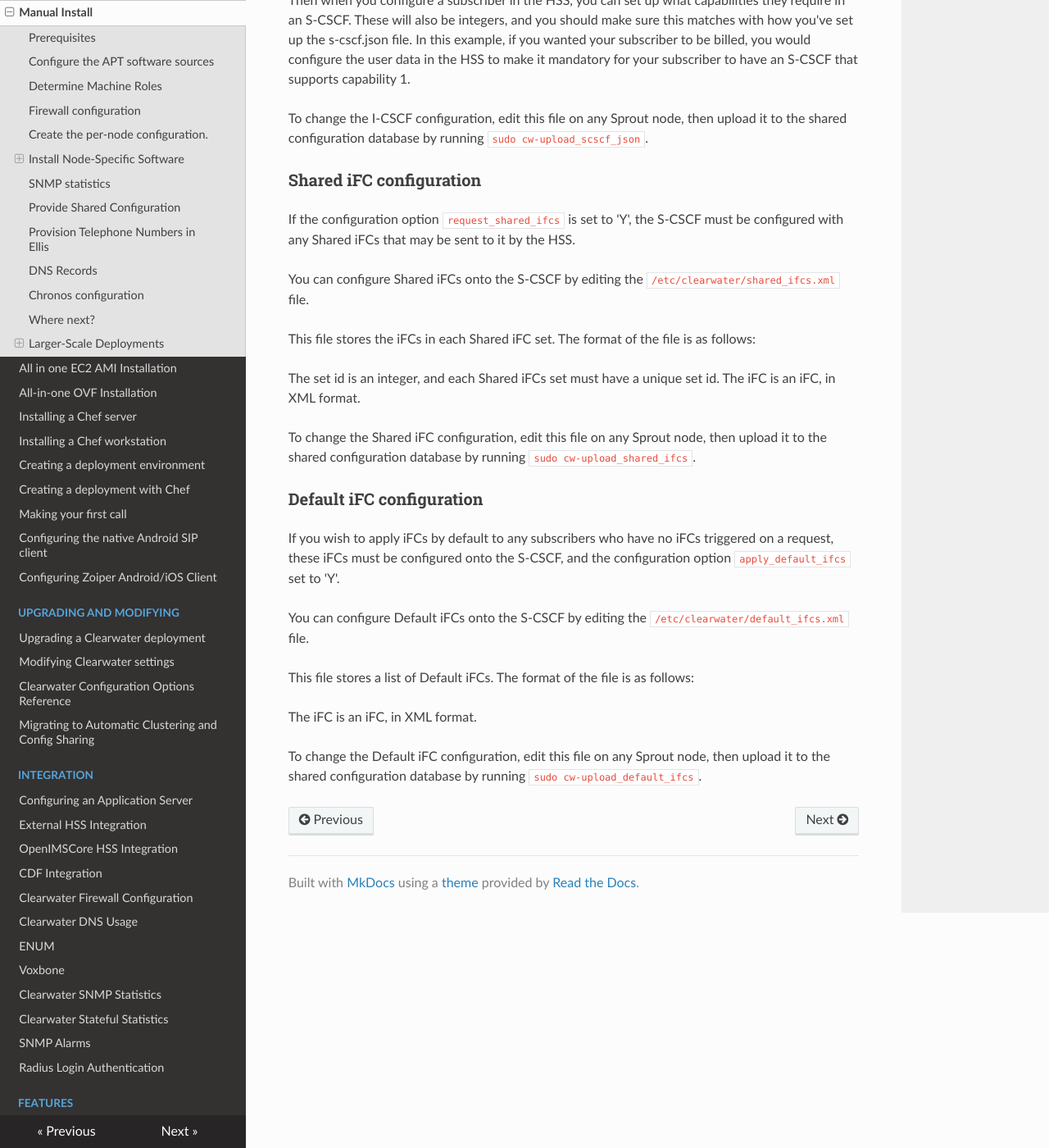
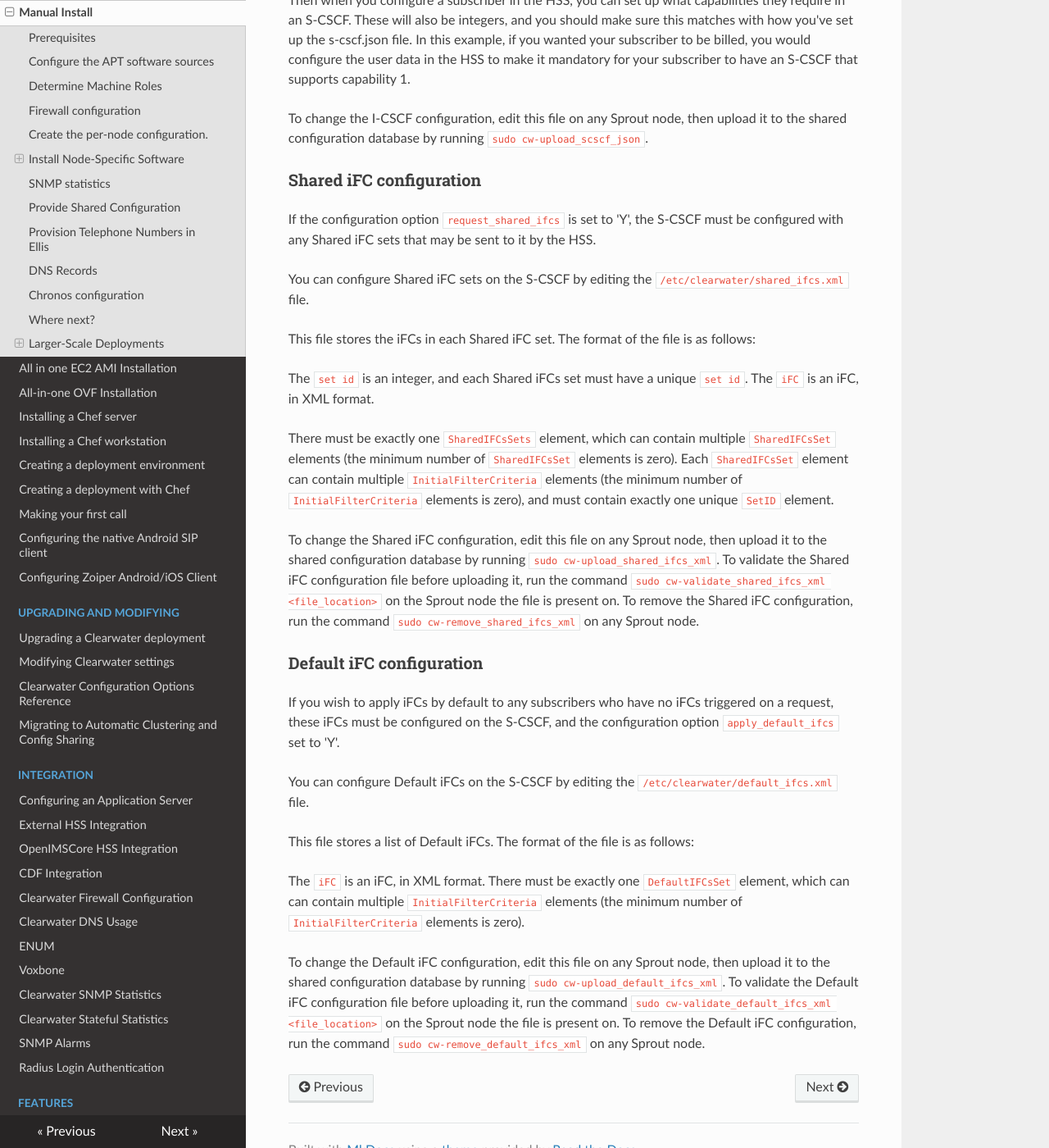
Before and after one commit to Metaswitch/clearwater-readthedocs, an MkDocs documentation site: the page built from docs/Manual_Install.md, in a window 1280 px wide and 1400 px high, scrolled down 9141 px. Shown: the whole window at 82% size. Built offline with MkDocs 1.6.1, drawn with Linux system fonts in a browser that asks for light colours; nearby versions of some CDN libraries; old or Windows-style settings are respelled for this version of MkDocs.

Commit message:
markups to SiFC and DiFC docs

```diff
--- a/docs/Manual_Install.md
+++ b/docs/Manual_Install.md
@@ -316,13 +316,13 @@ To change the I-CSCF configuration, edit this file on any Sprout node, then uplo
 
 ### Shared iFC configuration
 
-If the configuration option `request_shared_ifcs` is set to 'Y', the S-CSCF must be configured with any Shared iFCs that may be sent to it by the HSS.
+If the configuration option `request_shared_ifcs` is set to 'Y', the S-CSCF must be configured with any Shared iFC sets that may be sent to it by the HSS.
 
-You can configure Shared iFCs onto the S-CSCF by editing the `/etc/clearwater/shared_ifcs.xml` file.
+You can configure Shared iFC sets on the S-CSCF by editing the `/etc/clearwater/shared_ifcs.xml` file.
 
 This file stores the iFCs in each Shared iFC set. The format of the file is as follows:
 
-   <?xml version=1.0 encoding=UTF-8?>
+   <?xml version="1.0" encoding="UTF-8"?>
    <SharedIFCsSets>
      <SharedIFCsSet>
        <SetID>  <set id>  </SetID>
@@ -335,26 +335,34 @@ This file stores the iFCs in each Shared iFC set. The format of the file is as f
      </SharedIFCsSet>
    </SharedIFCsSets>
 
-The set id is an integer, and each Shared iFCs set must have a unique set id.
-The iFC is an iFC, in XML format.
+The `set id` is an integer, and each Shared iFCs set must have a unique `set id`.
+The `iFC` is an iFC, in XML format.
 
-To change the Shared iFC configuration, edit this file on any Sprout node, then upload it to the shared configuration database by running `sudo cw-upload_shared_ifcs`.
+There must be exactly one `SharedIFCsSets` element, which can contain multiple `SharedIFCsSet` elements (the minimum number of `SharedIFCsSet` elements is zero).
+Each `SharedIFCsSet` element can contain multiple `InitialFilterCriteria` elements (the minimum number of `InitialFilterCriteria` elements is zero), and must contain exactly one unique `SetID` element.
+
+To change the Shared iFC configuration, edit this file on any Sprout node, then upload it to the shared configuration database by running `sudo cw-upload_shared_ifcs_xml`.
+To validate the Shared iFC configuration file before uploading it, run the command `sudo cw-validate_shared_ifcs_xml <file_location>` on the Sprout node the file is present on.
+To remove the Shared iFC configuration, run the command `sudo cw-remove_shared_ifcs_xml` on any Sprout node.
 
 ### Default iFC configuration
 
-If you wish to apply iFCs by default to any subscribers who have no iFCs triggered on a request, these iFCs must be configured onto the S-CSCF, and the configuration option `apply_default_ifcs` set to 'Y'.
+If you wish to apply iFCs by default to any subscribers who have no iFCs triggered on a request, these iFCs must be configured on the S-CSCF, and the configuration option `apply_default_ifcs` set to 'Y'.
 
-You can configure Default iFCs onto the S-CSCF by editing the `/etc/clearwater/default_ifcs.xml` file.
+You can configure Default iFCs on the S-CSCF by editing the `/etc/clearwater/default_ifcs.xml` file.
 
 This file stores a list of Default iFCs. The format of the file is as follows:
 
-   <?xml version=1.0 encoding=UTF-8?>
+   <?xml version="1.0" encoding="UTF-8"?>
    <DefaultIFCsSet>
      <InitialFilterCriteria>
        <iFC>
      </InitialFilterCriteria>
    </DefaultIFCsSet>
 
-The iFC is an iFC, in XML format.
+The `iFC` is an iFC, in XML format.
+There must be exactly one `DefaultIFCsSet` element, which can can contain multiple `InitialFilterCriteria` elements (the minimum number of `InitialFilterCriteria` elements is zero).
 
-To change the Default iFC configuration, edit this file on any Sprout node, then upload it to the shared configuration database by running `sudo cw-upload_default_ifcs`.
+To change the Default iFC configuration, edit this file on any Sprout node, then upload it to the shared configuration database by running `sudo cw-upload_default_ifcs_xml`.
+To validate the Default iFC configuration file before uploading it, run the command `sudo cw-validate_default_ifcs_xml <file_location>` on the Sprout node the file is present on.
+To remove the Default iFC configuration, run the command `sudo cw-remove_default_ifcs_xml` on any Sprout node.
```
Also changed, not shown: docs/Backups.md (+2 -2 lines), docs/Clearwater_Configuration_Options_Reference.md (+3 -3 lines), docs/Clearwater_SNMP_Statistics.md (+3 -3 lines), docs/Handling_Multiple_Failed_Nodes.md (+2 -2 lines), docs/Modifying_Clearwater_settings.md (+1 -1 lines).
